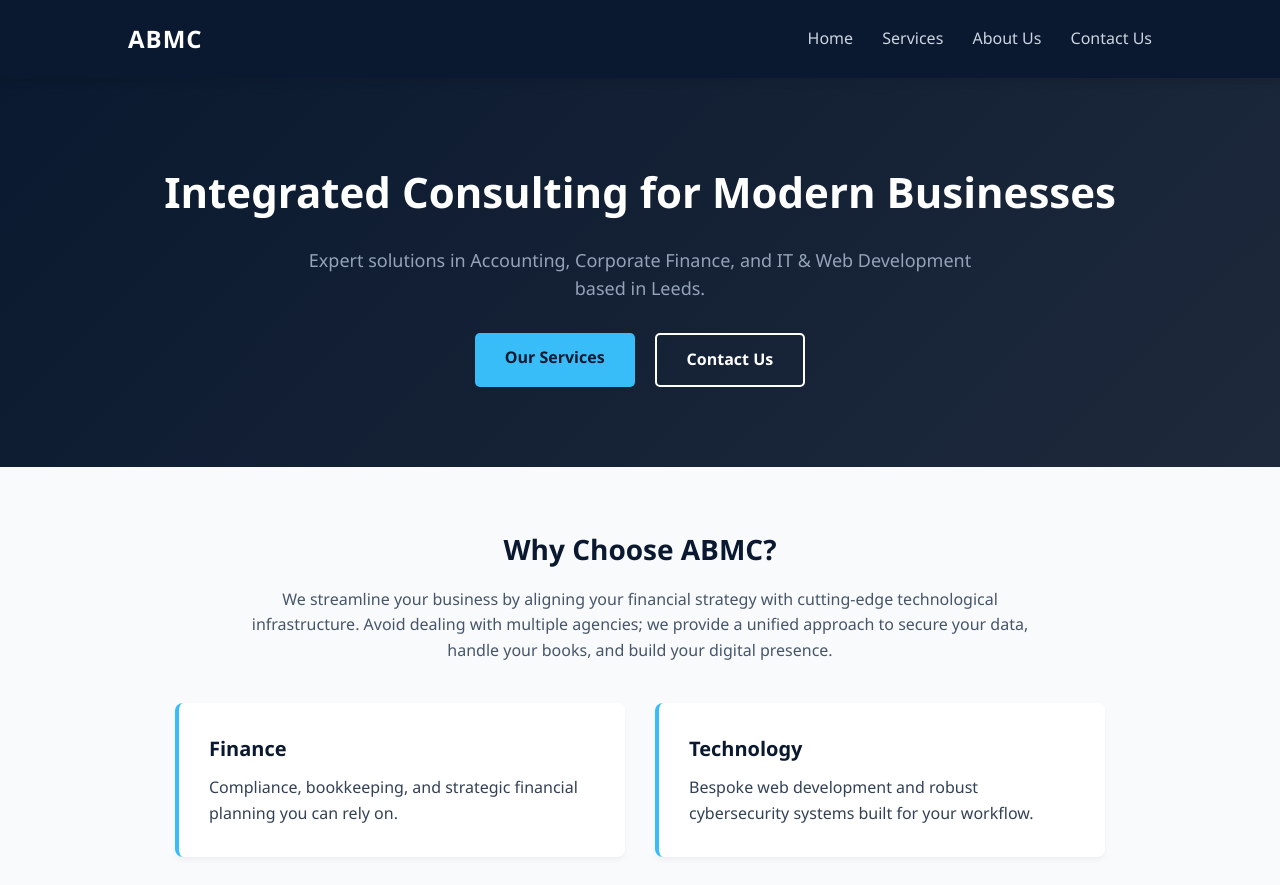
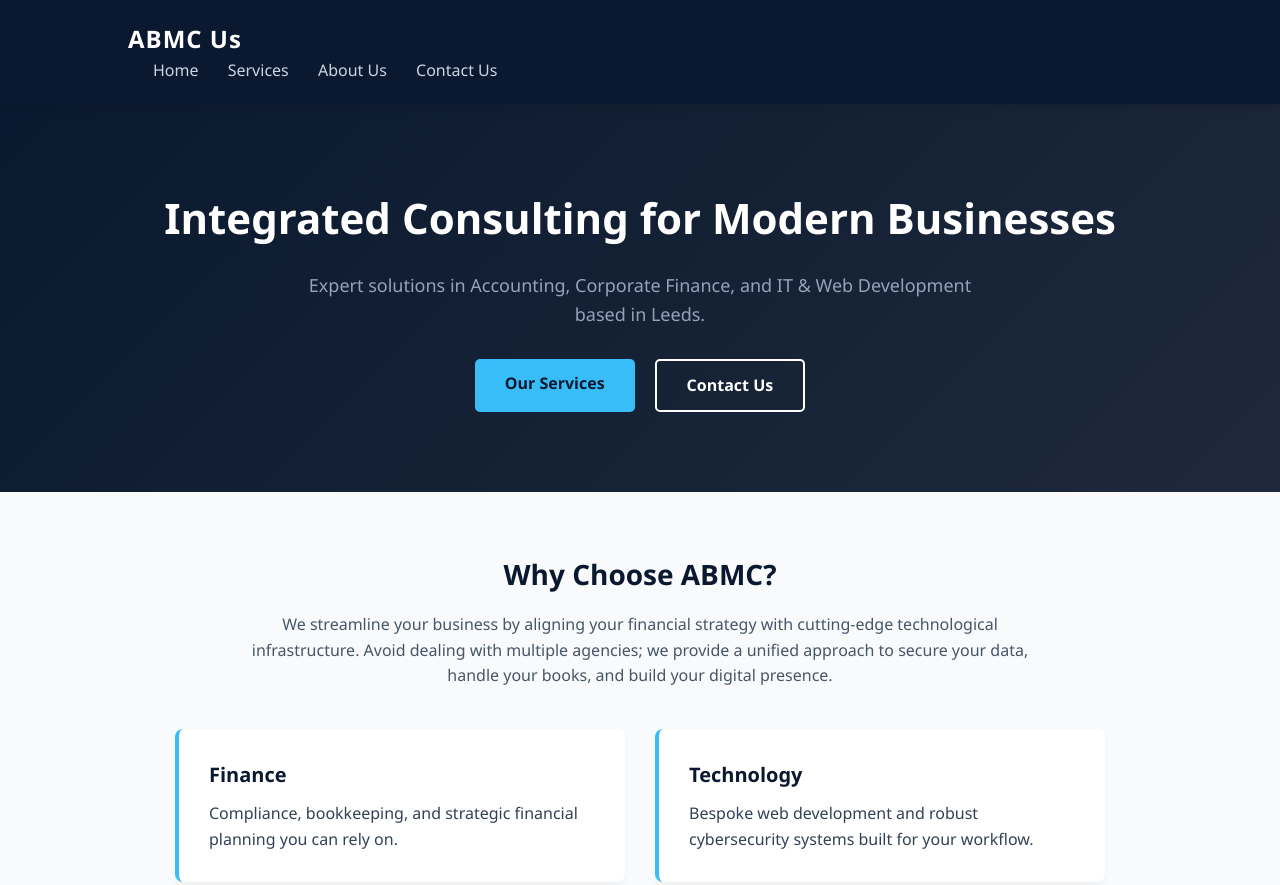
Before and after one commit to Arthur2373/abmc-consulting, a plain HTML site: page index.html in a window 1280 px wide. Shown: the top 885 px of the page. Drawn offline with Linux system fonts and the light colour scheme.

Commit message:
Add files via upload

```diff
--- a/index.html
+++ b/index.html
@@ -9,18 +9,20 @@
 <body>
 
   <header>
-        <div class="logo">ABMC</div>
-        <nav>
+        <div class="nav-container">
+            <div class="logo">ABMC <span>Us</span></div>
+            <nav class="nav-links">
                 <a href="index.html">Home</a>
                 <a href="services.html">Services</a>
                 <a href="apropos.html">About Us</a>
                 <a href="contact.html">Contact Us</a>
             </nav>
+        </div>
     </header>
 
     <main>
         <!-- Hero Section -->
-        <section class="heroindex">
+        <section class="hero">
             <h1>Integrated Consulting for Modern Businesses</h1>
             <p>Expert solutions in Accounting, Corporate Finance, and IT & Web Development based in Leeds.</p>
             <div class="hero-buttons">
```
Lines whose indentation alone changed are shown as unchanged.
